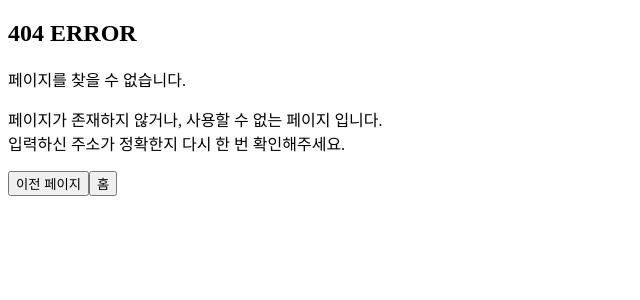
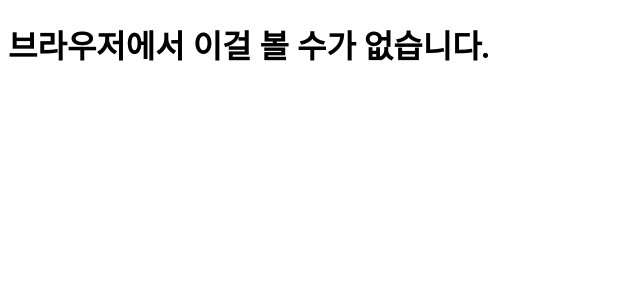
Before and after one commit to mulddang2/Next.js-14-Tutorial, a Next.js app in the folder routing-demo/: page /%5Flib in a window 1280 px wide. Before the commit this address had no page. Shown: the top 300 px of the page, without its empty margins (0-640 px from the left). Built offline with nearby package versions, Linux system fonts and the light colour scheme.

Commit message:
study: 12 - Private Folders
#11

```diff
--- /dev/null
+++ b/routing-demo/src/app/%5Flib/page.tsx
@@ -0,0 +1,5 @@
+export default function PrivateRoute() {
+  return (
+    <h1>브라우저에서 이걸 볼 수가 없습니다.</h1>
+  )
+}
```
Also changed, not shown: routing-demo/src/app/%5Flib/format-date.ts (added), 1 other file (tests, documents, lock files or other folders).
